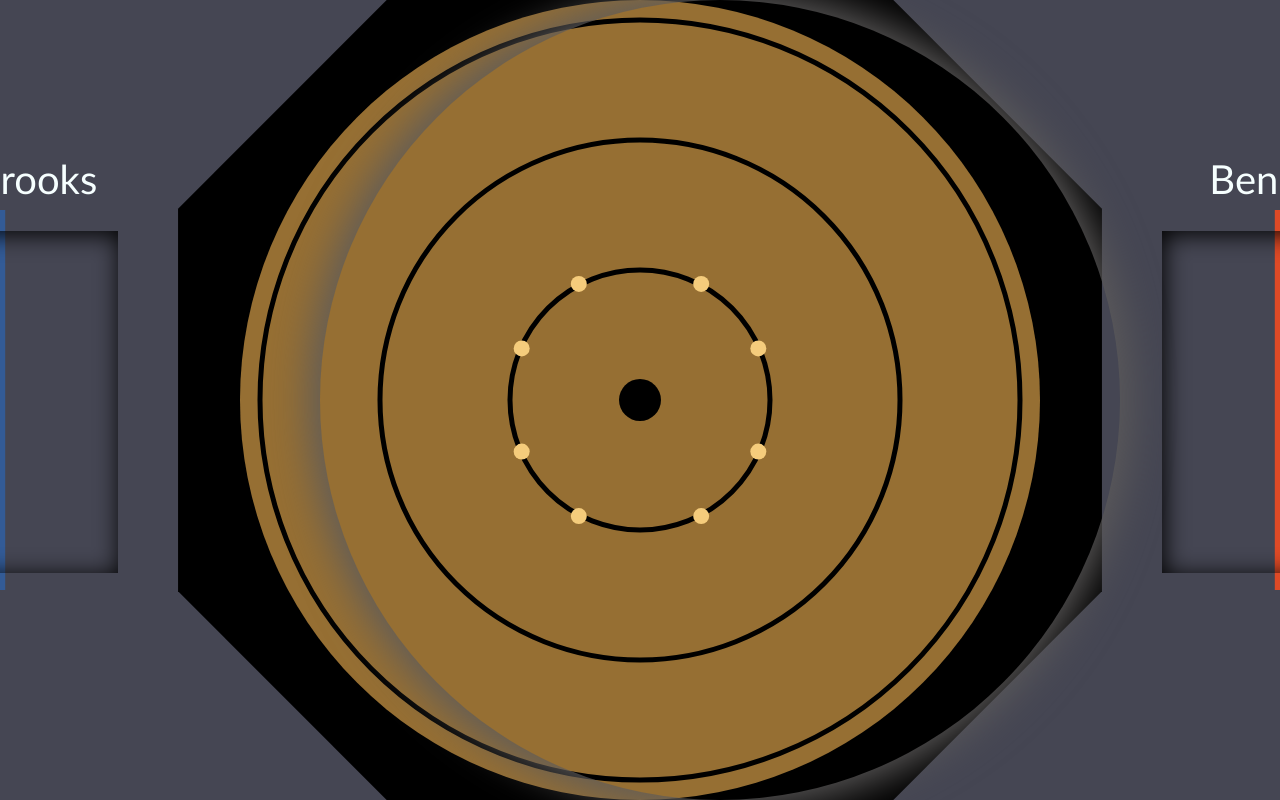
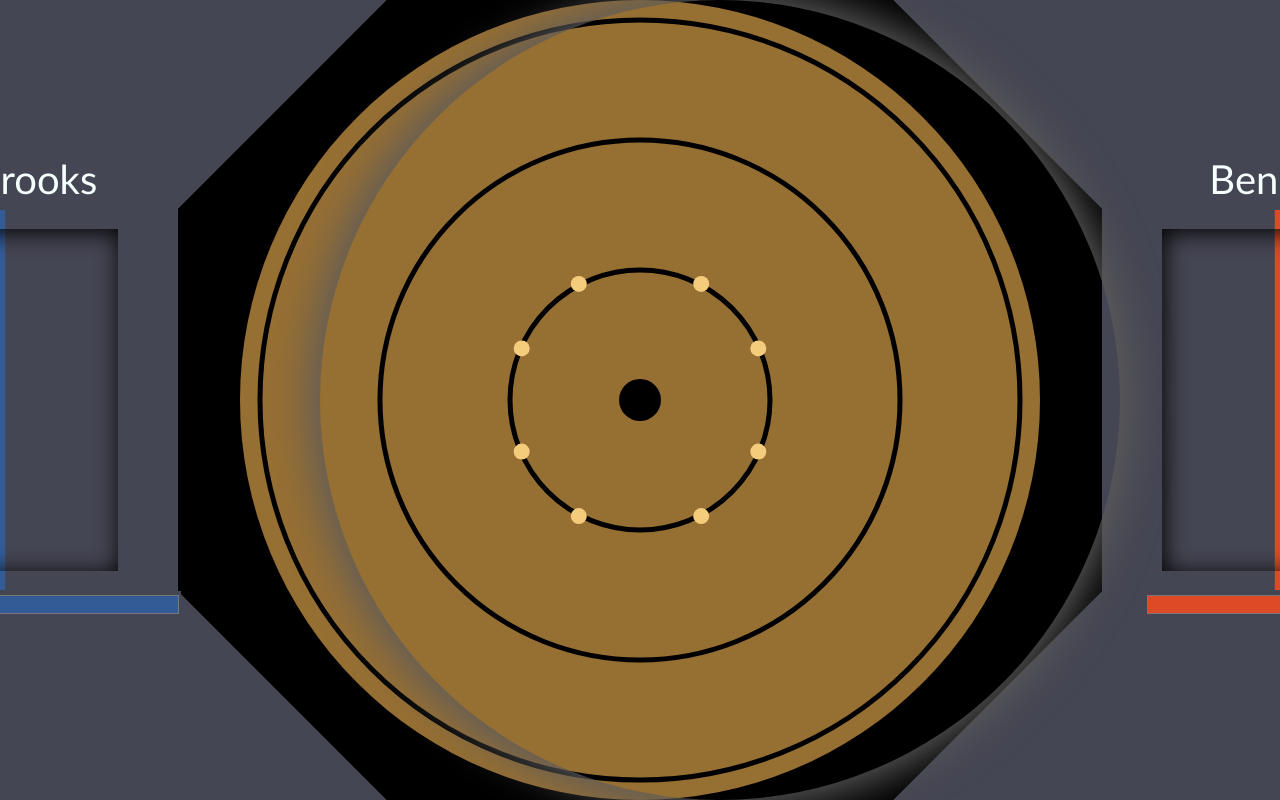
Before and after one commit to BenjiDalton/crokinole-game, an Angular app: page / in a window 1280 px wide. Built offline with nearby package versions, Linux system fonts and the light colour scheme.

Commit message:
added color picker. change team colors with it

```diff
--- a/src/app/services/game-state.service.ts
+++ b/src/app/services/game-state.service.ts
@@ -64,10 +64,6 @@ export class GameStateService {
 	}
 
 	public newGame(): void {
-
-		// this.assignPlayerBallType(this.Brooks, this._balls.solids, 'solids');
-		// this.assignPlayerBallType(this.Ben, this._balls.stripes, 'stripes');
-
 		const randomPlayer = Math.floor(Math.random() * this._players.length);
 		this.currentPlayer = this._players[randomPlayer];
 		this.currentPlayer.turn = !this.currentPlayer.turn;
@@ -80,10 +76,6 @@ export class GameStateService {
 				this.currentPlayer = player;
 			};
 		};
-	}
-	private assignPlayerBallType(player: PlayerComponent, balls: any, ballType: string): void {
-		balls.forEach((ball: any) => {
-		})
 	}
 	private sendGameStateMessage(message: string): void {
 		this._gameStateMessage.next(message);
--- a/src/app/world/world.component.html
+++ b/src/app/world/world.component.html
@@ -1,10 +1,11 @@
 <div class="piece-container" style="left: 15%;">
 	<p> Brooks </p>
 	<div class="piece-container-shadow" style="left: 13%;"></div>
+	<div><input id="p1Color" type="color" value="#335B96"></div>
 </div>
-
 <div class="piece-container" style="right: 15%;">
 	<p> Ben </p>
 	<div class="piece-container-shadow" style="right: 13%;"></div>
+	<div><input id="p2Color" type="color" value="#DF4A26" (click)="updatePlayerColor($event.target)"></div>
 </div>
 <div class="board-shadow"></div>
--- a/src/app/world/world.component.scss
+++ b/src/app/world/world.component.scss
@@ -6,16 +6,16 @@
     background-color: transparent;
     text-align: center;
     justify-content: center;
-    pointer-events: none;
 
     .piece-container-shadow {
-        position: relative;
-        height: 76.9%;
-        top: 6.23%;
+        position: absolute;
+        height: 77%;
+        top: 16.6%;
         width: 74%;
         left: 13%;
         background-color: transparent;
         box-shadow: inset 2px 3px 25px #000000;
+        pointer-events: none;
     }
     p {
         all: unset;
@@ -23,6 +23,18 @@
         bottom: 0;
         font-size: 40px;
         color: #f6ffff;
+        pointer-events: none;
+    }
+    input[type=color] {
+        all: unset;
+        -webkit-appearance: auto;
+        appearance: auto;
+        position: absolute;
+        background: #454653;
+        inline-size: 244px;
+        block-size: 27px;
+        bottom: -4%;
+        left: 5%;
     }
 }
 
--- a/src/app/world/world.component.ts
+++ b/src/app/world/world.component.ts
@@ -16,8 +16,8 @@ export class WorldComponent {
 	private height = 1290;
 	private showBoundaries = false;
 	private boardColor = '#966F33';
-	private playerOneColor = '#335B96';
-	private playerTwoColor = '#DF4A26';
+	public playerOneColor = '#335B96';
+	public playerTwoColor = '#DF4A26';
 	private normalPegState = '#F5CC7C';
 	private activePegState = '#F3EC06';
 	private boardCenterRadius = 21;
@@ -34,7 +34,6 @@ export class WorldComponent {
 		this.generateGamePieceContainers();
 		this.newGame();
 	}
-
 	private generateBoard(): void {
 		const boardOutsideOptions: Matter.IChamferableBodyDefinition = {
 			label: 'boardRails',
@@ -130,8 +129,8 @@ export class WorldComponent {
 			isSensor: true,
 			isStatic: true,
 			render: {
-			fillStyle:'E1D0A0',
-			lineWidth: 40
+				fillStyle:'E1D0A0',
+				lineWidth: 40
 			},
 			restitution: 1
 		};
@@ -176,4 +175,9 @@ export class WorldComponent {
 		};
 		return Bodies.circle(x, y, 20, gamePieceOptions)
 	}
+	public updatePlayerColor(event: any): void {
+		let colorChooser = document.getElementById(event.id);
+		this.playerTwoColor = event.value;
+
+	}
 }
```
